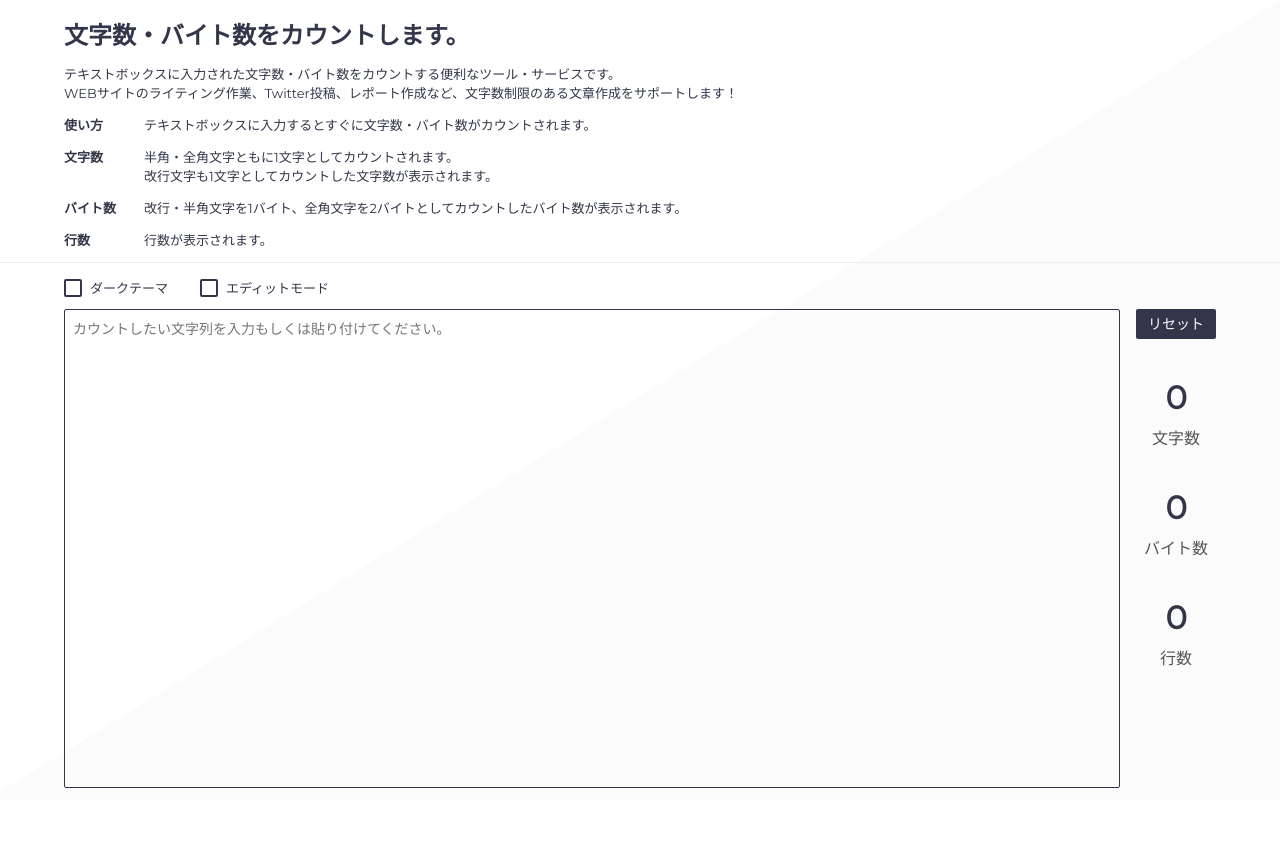
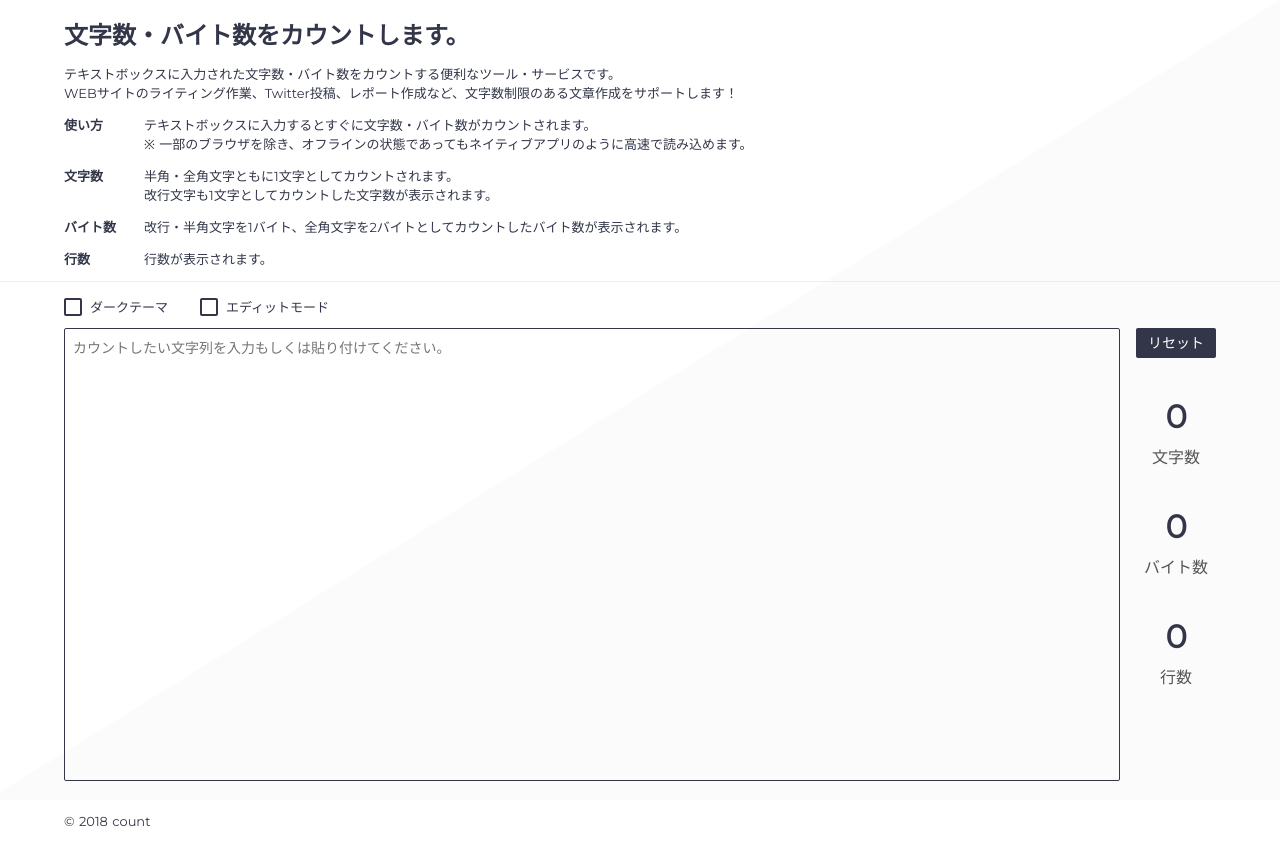
Before and after one commit to iwamooo/nuxt-text-count, a Nuxt app: page / in a window 1280 px wide. Before the commit the page ends 800 px from the top, so only its background shows below. Built offline with nearby package versions, Linux system fonts and the light colour scheme.

Commit message:
[update]

```diff
--- /dev/null
+++ b/components/Footer.vue
@@ -0,0 +1,16 @@
+<template lang="pug">
+  footer
+    .inner
+      span &copy; 2018 count
+</template>
+
+<style lang="stylus" scoped>
+  footer
+    margin 32px 0 16px
+
+  .editMode + footer
+    display none
+
+  .darkTheme + footer
+    color #ccc
+</style>
--- a/components/TextCount.vue
+++ b/components/TextCount.vue
@@ -10,7 +10,10 @@
 
         dl.usage
           dt.usageTitle 使い方
-          dd.usageDescription テキストボックスに入力するとすぐに文字数・バイト数がカウントされます。
+          dd.usageDescription
+            | テキストボックスに入力するとすぐに文字数・バイト数がカウントされます。
+            br
+            | ※ 一部のブラウザを除き、オフラインの状態であってもネイティブアプリのように高速で読み込めます。
         dl.usage
           dt.usageTitle 文字数
           dd.usageDescription
@@ -84,6 +87,7 @@
       init () {
         this.localStorageSet()
         this.count()
+        this.attachEventCheckbox()
       },
 
       count (el) {
@@ -153,6 +157,16 @@
         }
       },
 
+      attachEventCheckbox () {
+        const checkBoxItems = [].slice.call(document.body.querySelectorAll('.js-checkbox'))
+
+        checkBoxItems.forEach((el) => {
+          el.addEventListener('change', (e) => {
+            this.setting(e.currentTarget)
+          })
+        })
+      },
+
       isLocalStorage () {
         if (window.localStorage) {
           return true
@@ -189,6 +203,14 @@
         if (this.isLocalStorage()) {
           localStorage.removeItem(this.localStorageName())
         }
+      },
+
+      loadWebFont () {
+        const webFontItems = [].slice.call(document.querySelectorAll('.js-webFont'))
+
+        webFontItems.forEach((el) => {
+          el.setAttribute('rel', 'stylesheet')
+        })
       }
     },
 
@@ -205,12 +227,8 @@
         this.localStorageClear()
       })
 
-      const items = [].slice.call(document.body.querySelectorAll('.js-checkbox'))
-
-      items.forEach((el) => {
-        el.addEventListener('change', (e) => {
-          this.setting(e.currentTarget)
-        })
+      window.addEventListener('load', () => {
+        this.loadWebFont()
       })
     }
   }
@@ -218,13 +236,8 @@
 
 <style lang="stylus" scoped>
 .wrapper
-  margin-top 16px
+  padding-top 16px
   transition .2s
-
-.inner
-  margin 0 auto
-  transition .2s
-  width 90vw
 
 header
   border-bottom 1px solid #eee
@@ -260,7 +273,7 @@ textarea
   padding 8px 16px 8px 8px
   resize none
   transition .2s
-  height calc(100vh - 321px)
+  height calc(100vh - 347px)
   width 100%
 
 button
@@ -407,7 +420,7 @@ path
     transform translateY(-300px)
 
   header + .inner
-    transform translateY(-271px)
+    transform translateY(-291px)
 
   textarea
     height calc(100vh - 56px)
@@ -458,6 +471,9 @@ path
   z-index -1
 
 @media screen and (max-width: 767px)
+  .wrapper
+    margin-bottom 10px
+
   h1
     font-size calc((100vw / 32) * 1.5)
 
@@ -488,6 +504,9 @@ path
     display none
 
   .editMode
+    margin-top 0
+    margin-bottom 0
+
     header
       display none
 
@@ -499,10 +518,9 @@ path
       transform translateY(0px)
 
 @media screen and (max-width: 767px) and (orientation: landscape)
-  header + .inner
+  .wrapper
     margin-bottom 10px
 
   .editMode
-    header + .inner
-      margin-bottom 0
+    margin-bottom 0
 </style>
--- a/layouts/default.vue
+++ b/layouts/default.vue
@@ -3,8 +3,6 @@
 </template>
 
 <style lang="stylus">
-@import url('https://fonts.googleapis.com/css?family=Montserrat')
-
 html
   color #323648
   font-family 'Montserrat', sans-serif
--- a/nuxt.config.js
+++ b/nuxt.config.js
@@ -3,23 +3,31 @@ module.exports = {
   ** Headers of the page
   */
   head: {
+    lang: 'ja',
     title: '文字数・バイト数カウント',
     meta: [
       { charset: 'utf-8' },
+      { 'http-equiv': 'X-UA-Compatible', content: 'IE=edge' },
       { name: 'viewport', content: 'width=device-width, initial-scale=1' },
-      { hid: 'description', name: 'description', content: 'テキストボックスに入力された文字数・バイト数をカウントする便利なツール・サービスです。WEBサイトのライティング作業、Twitter投稿、レポート作成など、文字数制限のある文章作成をサポートします！' }
+      { hid: 'description', name: 'description', content: 'テキストボックスに入力された文字数・バイト数をカウントする便利なツール・サービスです。WEBサイトのライティング作業、Twitter投稿、レポート作成など、文字数制限のある文章作成をサポートします！' },
+      { hid: 'apple-mobile-web-app-title', name: 'apple-mobile-web-app-title', content: 'COUNT' },
+      { hid: 'og:site_name', name: 'og:site_name', property: 'og:site_name', content: 'COUNT' },
+      { hid: 'og:title', name: 'og:title', property: 'og:title', content: 'COUNT' },
+      { hid: 'og:description', name: 'og:description', property: 'og:description', content: 'テキストボックスに入力された文字数・バイト数をカウントする便利なツール・サービスです。WEBサイトのライティング作業、Twitter投稿、レポート作成など、文字数制限のある文章作成をサポートします！' },
+      { hid: 'twitter:card', name: 'twitter:card', property: 'twitter:card', value: 'summary' },
+      { hid: 'twitter:site:id', name: 'twitter:site:id', property: 'twitter:site:id', value: 'xxx' }
     ],
     link: [
+      { rel: 'canonical', href: '/nuxt-count/' },
+      { rel: 'prefetch', as: 'script', href: '//fonts.googleapis.com/css?family=Montserrat' },
+      { rel: 'subresource', href: '//fonts.googleapis.com/css?family=Montserrat', class: 'js-webFont' },
       { rel: 'icon', type: 'image/x-icon', href: '/nuxt-count/favicon.ico' }
     ]
   },
+  loading: false,
   router: {
     base: '/nuxt-count/'
   },
-  /*
-  ** Customize the progress bar color
-  */
-  loading: { color: '#3B8070' },
   /*
   ** Build configuration
   */
@@ -38,6 +46,9 @@ module.exports = {
       }
     }
   },
+  /*
+  ** PWA
+  */
   modules: [
     '@nuxtjs/pwa'
   ],
--- a/pages/index.vue
+++ b/pages/index.vue
@@ -1,13 +1,24 @@
 <template lang="pug">
-  <textCount />
+  div
+    textCountCompornent
+    footerCompornent
 </template>
 
 <script>
-import TextCount from '~/components/TextCount.vue'
+import TextCountCompornent from '~/components/TextCount.vue'
+import FooterCompornent from '~/components/Footer.vue'
 
 export default {
   components: {
-    TextCount
+    TextCountCompornent,
+    FooterCompornent
   }
 }
 </script>
+
+<style lang="stylus">
+  .inner
+    margin 0 auto
+    transition .2s
+    width 90vw
+</style>
```
